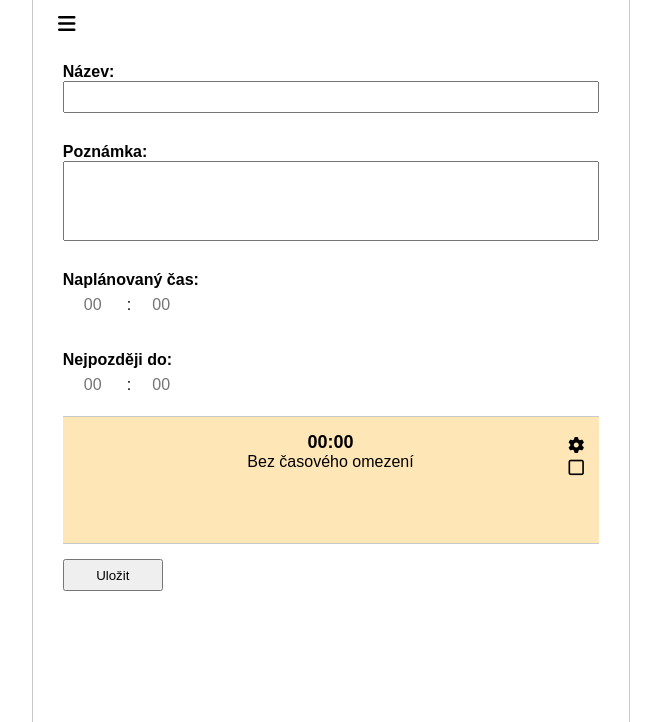
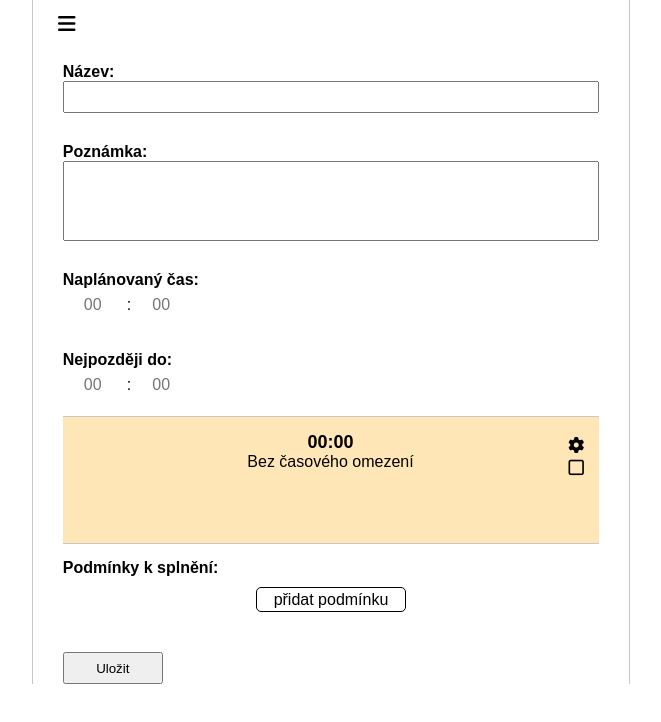
Before and after one commit to davidkubik02/routine-keeper, a React (Create React App) app: page /new in a window 1280 px wide. Shown: the top 722 px of the page, without its empty margins (309-970 px from the left). Built offline with nearby package versions, Linux system fonts and the light colour scheme.

Commit message:
in progress

```diff
--- a/src/App.css
+++ b/src/App.css
@@ -40,7 +40,7 @@ a {
   margin: 0 auto;
   border-left: 1px solid rgb(200, 200, 200);
   border-right: 1px solid rgb(200, 200, 200);
-  height: 100vh;
+  height: 100%;
 }
 
 .header {
@@ -311,6 +311,36 @@ a {
   background-color: transparent;
   z-index: 1000;
 }
+.condition {
+  width: 100%;
+  display: flex;
+  position: relative;
+}
+#condition {
+  padding-right: 30px;
+  flex: 1;
+}
+.condition-delete-button {
+  position: absolute;
+  top: 0;
+  right: 0;
+  padding: 7.5px;
+}
+
+.condition-add-button {
+  border: 1px solid #000;
+  width: 150px;
+  text-align: center;
+  padding: 2.5px 0;
+  margin: 10px auto;
+  cursor: pointer;
+  border-radius: 5px;
+}
+
+.condition-add-button:hover {
+  box-shadow: 0 0 10px rgba(0, 0, 0, 0.2);
+}
+
 /*new form end*/
 
 /* note */
--- a/src/pages/NewTaskForm.tsx
+++ b/src/pages/NewTaskForm.tsx
@@ -31,6 +31,8 @@ function NewTaskForm() {
 
   const [isNew, setIsNew] = useState<boolean>(true);
 
+  const [conditions, setConditions] = useState<string[]>([]);
+
   const navigate = useNavigate();
   const { id } = useParams();
 
@@ -41,6 +43,7 @@ function NewTaskForm() {
       setPlannedTime(0);
       setDeadline(0);
       setIsNew(true);
+      setConditions([]);
     };
     if (id) {
       getTask(id).then((docSnap) => {
@@ -51,6 +54,7 @@ function NewTaskForm() {
           setDescription(taskData.description);
           setPlannedTime(taskData.plannedTime);
           setDeadline(taskData.deadline);
+          setConditions(taskData.conditions || []);
         } else {
           clearInputs();
         }
@@ -81,6 +85,7 @@ function NewTaskForm() {
       setDealineValidation(true);
       return;
     }
+
     const formData = {
       name,
       description,
@@ -88,6 +93,7 @@ function NewTaskForm() {
       deadline,
       compleated: false,
       compleatedInTime: false,
+      conditions: conditions.filter((condition) => condition !== ""),
     };
     if (isNew) {
       storeTask(formData);
@@ -171,6 +177,10 @@ function NewTaskForm() {
     return time && time % 1 !== 0 ? Math.round((time % 1) * 60) : "";
   };
 
+  const removeFromArrayByIndex = (array: string[], index: number): string[] => {
+    return array.filter((item, i) => i !== index);
+  };
+
   return (
     <>
       <div className="page-container">
@@ -184,7 +194,7 @@ function NewTaskForm() {
               type="text"
               id="name"
               value={name}
-              maxLength={9}
+              maxLength={25}
               onChange={(event) => setName(event.target.value)}
             />
           </div>
@@ -281,6 +291,47 @@ function NewTaskForm() {
               }}
             />
           </div>
+          <div className="form-input">
+            <label htmlFor="conditions">Podmínky k splnění:</label>
+            {conditions.map((condition, index) => {
+              return (
+                <div key={index} className="condition">
+                  <input
+                    type="text"
+                    id="condition"
+                    maxLength={40}
+                    value={condition}
+                    onChange={(e) =>
+                      setConditions((conditions) => {
+                        const updatedConditions = [...conditions];
+                        updatedConditions[index] = e.target.value;
+                        return updatedConditions;
+                      })
+                    }
+                  />
+                  <i
+                    onClick={() =>
+                      setConditions((conditions) =>
+                        removeFromArrayByIndex(conditions, index)
+                      )
+                    }
+                    className="condition-delete-button fa-solid fa-trash"
+                  />
+                </div>
+              );
+            })}
+            {conditions.length < 5 && (
+              <div
+                onClick={() =>
+                  setConditions((conditions) => [...conditions, ""])
+                }
+                className="condition-add-button"
+              >
+                {"přidat podmínku"}
+              </div>
+            )}
+          </div>
+
           <input className="form-submit" type="submit" value="Uložit" />
           {!isNew && (
             <input
```
